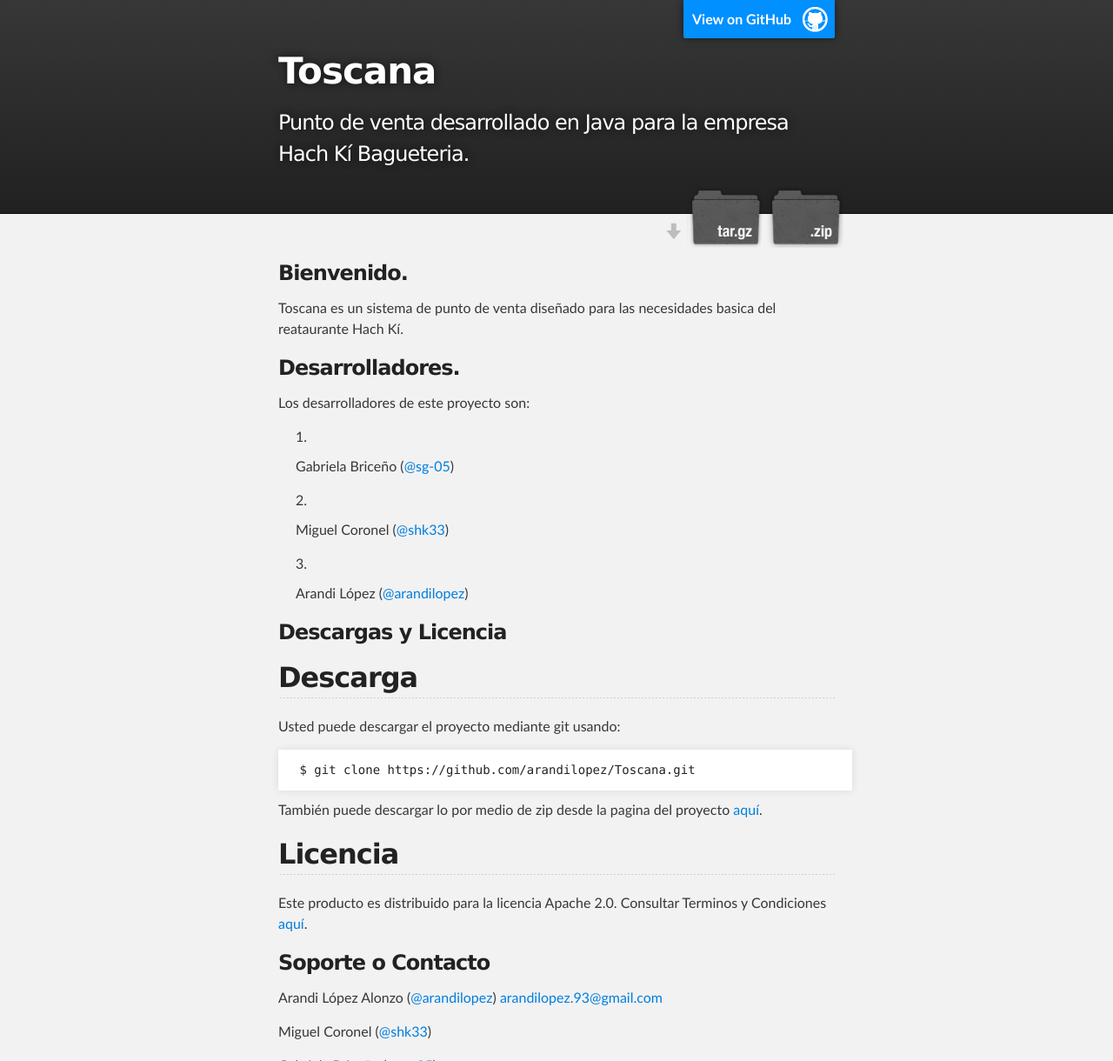
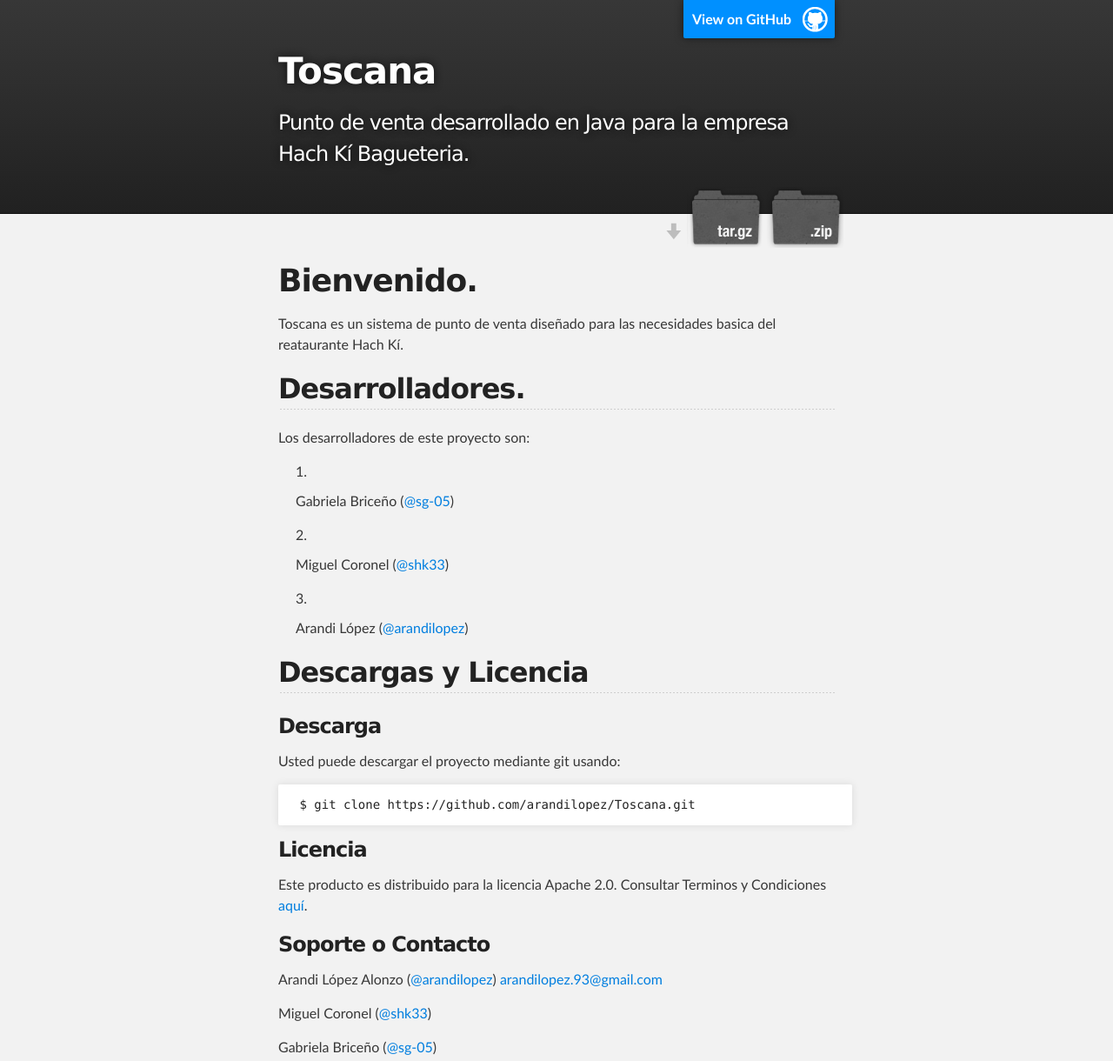
Before and after one commit to galara/Toscana, a plain HTML site: page index.html in a window 1280 px wide. Shown: the top 1220 px of the page at 87% size. Drawn offline with Linux system fonts and the light colour scheme.

```diff
--- a/index.html
+++ b/index.html
@@ -31,13 +31,13 @@
     <!-- MAIN CONTENT -->
     <div id="main_content_wrap" class="outer">
       <section id="main_content" class="inner">
-        <h3>
-<a name="bienvenido" class="anchor" href="#bienvenido"><span class="octicon octicon-link"></span></a>Bienvenido.</h3>
+        <h1>
+<a name="bienvenido" class="anchor" href="#bienvenido"><span class="octicon octicon-link"></span></a>Bienvenido.</h1>
 
 <p>Toscana es un sistema de punto de venta diseñado para las necesidades basica del reataurante Hach Kí.</p>
 
-<h3>
-<a name="desarrolladores" class="anchor" href="#desarrolladores"><span class="octicon octicon-link"></span></a>Desarrolladores.</h3>
+<h2>
+<a name="desarrolladores" class="anchor" href="#desarrolladores"><span class="octicon octicon-link"></span></a>Desarrolladores.</h2>
 
 <p>Los desarrolladores de este proyecto son:</p>
 
@@ -45,21 +45,19 @@
 <li><p>Gabriela Briceño (<a href="https://github.com/sg-05" class="user-mention">@sg-05</a>)</p></li>
 <li><p>Miguel Coronel (<a href="https://github.com/shk33" class="user-mention">@shk33</a>)</p></li>
 <li><p>Arandi López (<a href="https://github.com/arandilopez" class="user-mention">@arandilopez</a>)</p></li>
-</ol><h3>
-<a name="descargas-y-licencia" class="anchor" href="#descargas-y-licencia"><span class="octicon octicon-link"></span></a>Descargas y Licencia</h3>
+</ol><h2>
+<a name="descargas-y-licencia" class="anchor" href="#descargas-y-licencia"><span class="octicon octicon-link"></span></a>Descargas y Licencia</h2>
 
-<h2>
-<a name="descarga" class="anchor" href="#descarga"><span class="octicon octicon-link"></span></a>Descarga</h2>
+<h3>
+<a name="descarga" class="anchor" href="#descarga"><span class="octicon octicon-link"></span></a>Descarga</h3>
 
 <p>Usted puede descargar el proyecto mediante git usando:</p>
 
 <pre><code> $ git clone https://github.com/arandilopez/Toscana.git
 </code></pre>
 
-<p>También puede descargar lo por medio de zip desde la pagina del proyecto <a href="https://github.com/arandilopez/Toscana">aquí</a>.</p>
-
-<h2>
-<a name="licencia" class="anchor" href="#licencia"><span class="octicon octicon-link"></span></a>Licencia</h2>
+<h3>
+<a name="licencia" class="anchor" href="#licencia"><span class="octicon octicon-link"></span></a>Licencia</h3>
 
 <p>Este producto es distribuido para la licencia Apache 2.0. Consultar Terminos y Condiciones <a href="http://www.apache.org/licenses/">aquí</a>.</p>
 
```
Also changed, not shown: params.json (+1 -1 lines).
